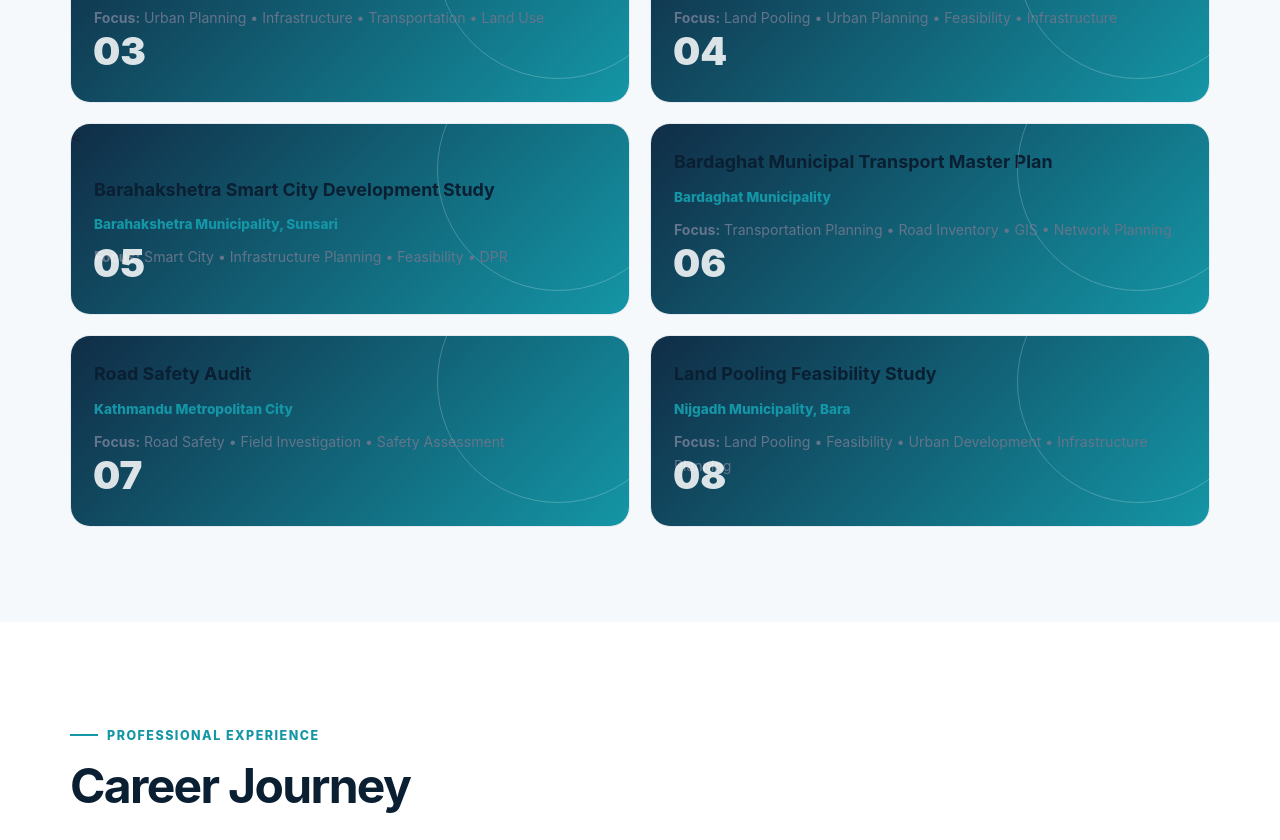
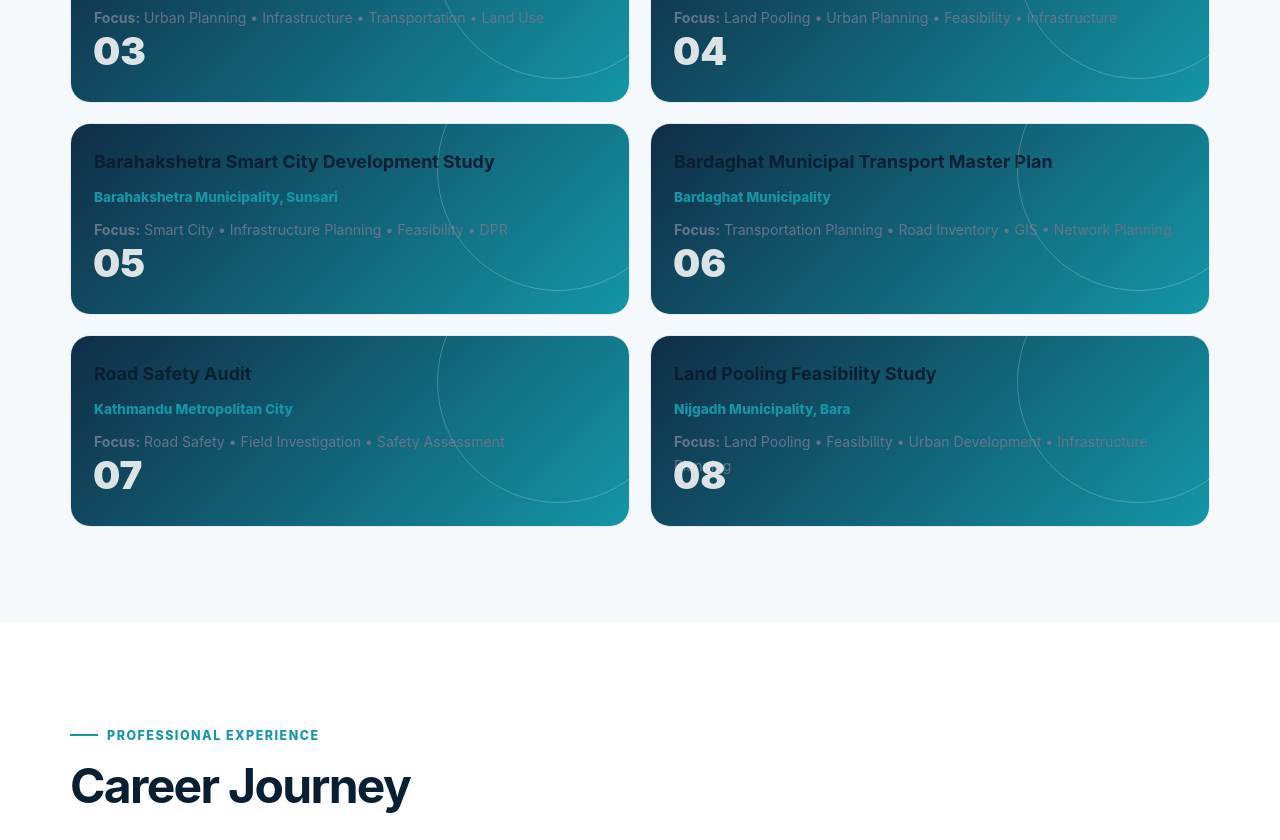
Before and after one commit to khatriarjun51/AK, a plain HTML site: page index.html in a window 1280 px wide. Shown: the part 3701-4541 px from the top of the page. Drawn offline with Linux system fonts and the light colour scheme.

Commit message:
Update index.html

```diff
--- a/index.html
+++ b/index.html
@@ -134,7 +134,7 @@
   <article class="project reveal"><div class="project-top"><div class="project-number">02</div><div class="project-body"><h3>Triyuga IUDP & MTMP</h3><div class="location">Triyuga Municipality, Udayapur</div><p class="focus"><b>Focus:</b> Integrated Urban Development • Transportation Planning • Road Network</p></div></article>
   <article class="project reveal"><div class="project-top"><div class="project-number">03</div><div class="project-body"><h3>Bharatpur Comprehensive Physical Development Plan</h3><div class="location">Bharatpur Metropolitan City</div><p class="focus"><b>Focus:</b> Urban Planning • Infrastructure • Transportation • Land Use</p></div></article>
   <article class="project reveal"><div class="project-top"><div class="project-number">04</div><div class="project-body"><h3>Tikapur Smart City Land Pooling Study</h3><div class="location">Tikapur Municipality, Kailali</div><p class="focus"><b>Focus:</b> Land Pooling • Urban Planning • Feasibility • Infrastructure</p></div></article>
-  <article class="project reveal"><div class="project-top"><div class="project-number">05</div><<div class="project-body"><h3>Barahakshetra Smart City Development Study</h3><div class="location">Barahakshetra Municipality, Sunsari</div><p class="focus"><b>Focus:</b> Smart City • Infrastructure Planning • Feasibility • DPR</p></div></article>
+  <article class="project reveal"><div class="project-top"><div class="project-number">05</div><div class="project-body"><h3>Barahakshetra Smart City Development Study</h3><div class="location">Barahakshetra Municipality, Sunsari</div><p class="focus"><b>Focus:</b> Smart City • Infrastructure Planning • Feasibility • DPR</p></div></article>
   <article class="project reveal"><div class="project-top"><div class="project-number">06</div><div class="project-body"><h3>Bardaghat Municipal Transport Master Plan</h3><div class="location">Bardaghat Municipality</div><p class="focus"><b>Focus:</b> Transportation Planning • Road Inventory • GIS • Network Planning</p></div></article>
   <article class="project reveal"><div class="project-top"><div class="project-number">07</div><div class="project-body"><h3>Road Safety Audit</h3><div class="location">Kathmandu Metropolitan City</div><p class="focus"><b>Focus:</b> Road Safety • Field Investigation • Safety Assessment</p></div></article>
   <article class="project reveal"><div class="project-top"><div class="project-number">08</div><div class="project-body"><h3>Land Pooling Feasibility Study</h3><div class="location">Nijgadh Municipality, Bara</div><p class="focus"><b>Focus:</b> Land Pooling • Feasibility • Urban Development • Infrastructure Planning</p></div></article>
```
